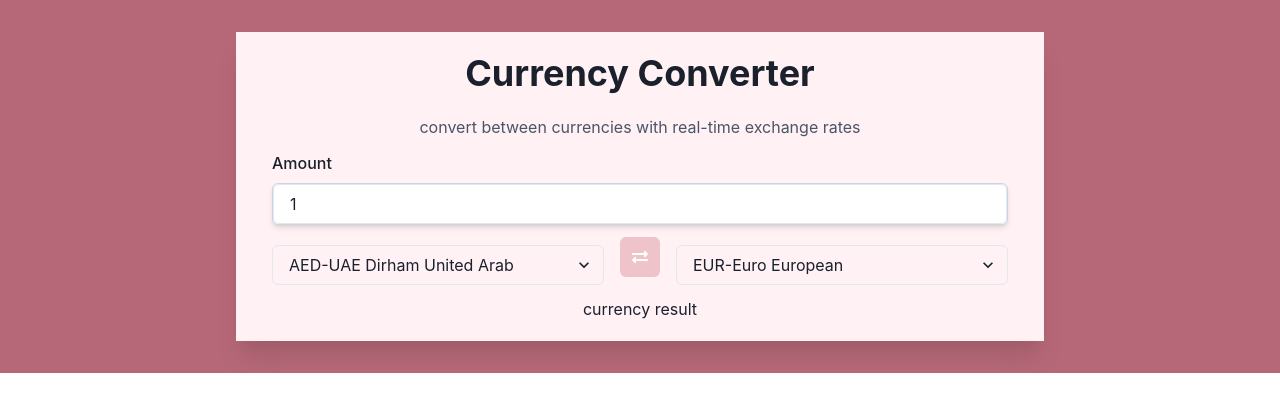
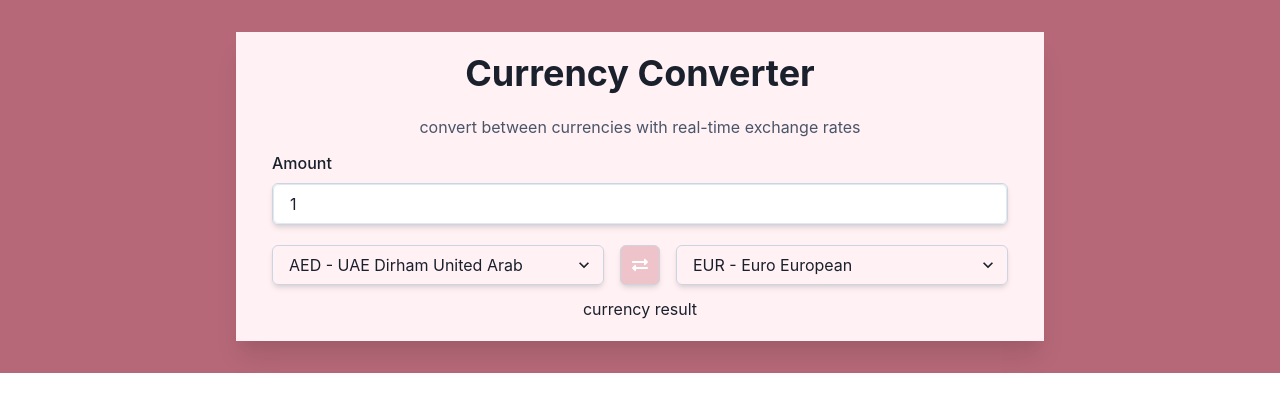
Before and after one commit to cupidtiy/currency-converter, a React (Vite) app: page / in a window 1280 px wide. Shown: the top 412 px of the page. Built offline with nearby package versions, Linux system fonts and the light colour scheme.

Commit message:
currencySelector styling

```diff
--- a/src/components/CurrencySelector.tsx
+++ b/src/components/CurrencySelector.tsx
@@ -17,54 +17,57 @@ const CurrencySelector = ({ fromCurrency, toCurrency, onFromCurrencyChange, onTo
 
 
     return (
-        <Flex
-            direction={{ base: 'column', md: 'row' }} gap={4} align='center'>
+        <Flex direction={{ base: 'column', md: 'row' }} gap={4} align="center">
           <FormControl>
             <FormLabel htmlFor="fromCurrency"></FormLabel>
             <Select
-                    id='fromCurrency'
+              id="fromCurrency"
               value={fromCurrency}
-                    onChange={onFromCurrencyChange}>
-
+              onChange={onFromCurrencyChange}
+              border="1px solid"
+              borderColor="gray.300"
+              boxShadow="md"
+            >
               {currencies.map((currency) => (
-                        <option
-                            key={currency.code}
-                            value={currency.code}>
-                            {currency.code}-{currency.name}
-                        </option>))}
+                <option key={currency.code} value={currency.code}>
+                  {currency.code} - {currency.name}
+                </option>
+              ))}
             </Select>
           </FormControl>
 
           <IconButton
-                aria-label='swap currencies'
-                icon = {<FaExchangeAlt/>}
-                alignSelf={{base:'center', md: 'flex-end'}}
-                mb={{base: 0, md: '8px'}}
+            aria-label="swap currencies"
+            icon={<FaExchangeAlt />}
+            alignSelf={{ base: 'center', md: 'flex-end' }}
+            mb={{ base: 0, md: '' }}
             size="md"
             onClick={onSwapCurrencies}
-
-
+            border="1px solid"
+            borderColor="gray.300"
+            boxShadow="md"
           />
 
           <FormControl>
             <FormLabel htmlFor="toCurrency"></FormLabel>
             <Select
-                    id='toCurrency'
+              id="toCurrency"
               value={toCurrency}
-                    onChange={onToCurrencyChange}>
-
+              onChange={onToCurrencyChange}
+              border="1px solid"
+              borderColor="gray.300"
+              boxShadow="md"
+            >
               {currencies.map((currency) => (
-                        <option
-                            key={currency.code}
-                            value={currency.code}>
-                            {currency.code}-{currency.name}
-                        </option>))}
+                <option key={currency.code} value={currency.code}>
+                  {currency.code} - {currency.name}
+                </option>
+              ))}
             </Select>
           </FormControl>
+        </Flex>
+      );
 
-
-        </Flex >
-    )
 }
 
 export default CurrencySelector
```
Lines whose indentation alone changed are shown as unchanged.
